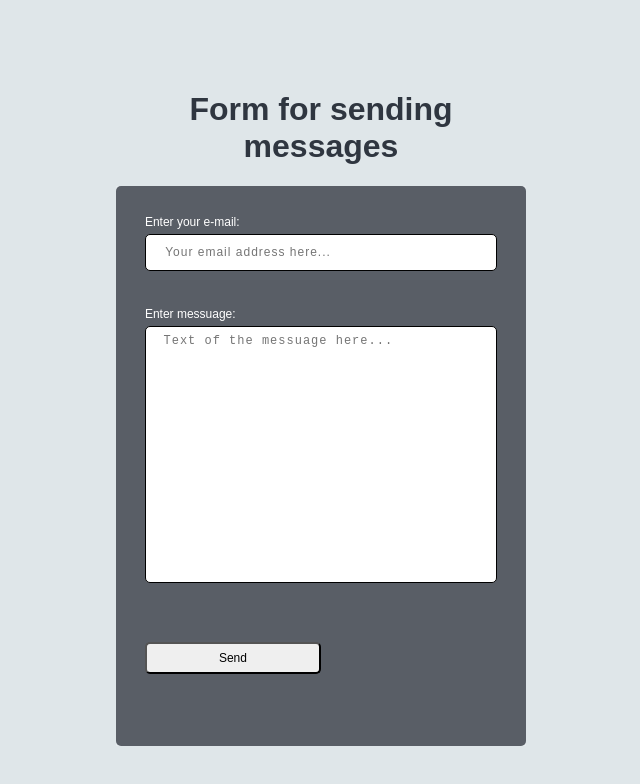
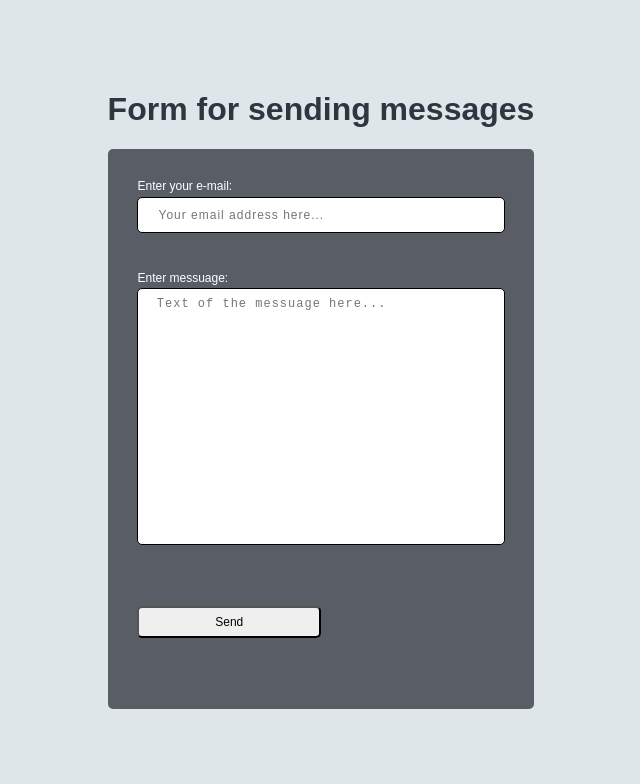
Before and after one commit to IlIAntonIlI/web-development, a Next.js app in the folder 2lab/my-app/: page / in a window 1280 px wide. Shown: the top 784 px of the page, without its empty margins (319-959 px from the left). Built offline with nearby package versions, Linux system fonts and the light colour scheme.

Commit message:
Deleted useless states, fixed vx

```diff
--- a/2lab/my-app/components/alert/alert.js
+++ b/2lab/my-app/components/alert/alert.js
@@ -1,24 +1,18 @@
 import stylesAlert from "./alert.module.scss";
 import Head from "next/head";
 
-const classAlertContainer = "alert-container";
 export default function Alert({ visibility, text, color, close }) {
+  const nameOfClass = "alert-container";
   return (
     <div
       className={
         visibility
-          ? color == "green"
-            ? stylesAlert[classAlertContainer] +
-              " " +
-              stylesAlert["green-background"] +
-              " " +
-              stylesAlert.move
-            : stylesAlert[classAlertContainer] +
-              " " +
-              stylesAlert["red-background"] +
-              " " +
-              stylesAlert.move
-          : stylesAlert.hidden + " " + stylesAlert[classAlertContainer]
+          ? stylesAlert[nameOfClass] +
+            " " +
+            stylesAlert[color + "-bg"] +
+            " " +
+            stylesAlert.move
+          : stylesAlert.hidden + " " + stylesAlert[nameOfClass]
       }
     >
       <Head>
@@ -31,7 +25,9 @@ export default function Alert({ visibility, text, color, close }) {
       </Head>
       <div className={stylesAlert.text}>{text}</div>
       <div className={stylesAlert["close-button"]}>
-        <i className="fas fa-times" onClick={close}></i>
+        <div onClick={close}>
+          <i className="fas fa-times"></i>
+        </div>
       </div>
     </div>
   );
--- a/2lab/my-app/components/inputEmail/inputEmail.js
+++ b/2lab/my-app/components/inputEmail/inputEmail.js
@@ -3,34 +3,34 @@ import styles from "./inputEmail.module.scss";
 
 export default function InputEmail({ id, disabled, labelText }) {
   const [errorEmail, setErrorEmail] = useState("");
-  const [inputEmailBorderColor, setInputEmailBorderColor] = useState("");
+  // const [inputEmailBorderColor, setInputEmailBorderColor] = useState("");
   function checkValidation(event) {
     const email = event.target.value;
 
     if (email === "") {
       setErrorEmail("The field must be not empty!");
-      setInputEmailBorderColor("red");
       return;
     }
     if (validateEmail(email)) {
       setErrorEmail("");
-      setInputEmailBorderColor("");
       return;
     }
     setErrorEmail("The text you entered is not an email address!");
-    setInputEmailBorderColor("red");
   }
 
-  function validateEmail(email) {
   const re =
     /^(([^<>()[\]\\.,;:\s@\"]+(\.[^<>()[\]\\.,;:\s@\"]+)*)|(\".+\"))@((\[[0-9]{1,3}\.[0-9]{1,3}\.[0-9]{1,3}\.[0-9]{1,3}\])|(([a-zA-Z\-0-9]+\.)+[a-zA-Z]{2,}))$/;
+
+  function validateEmail(email) {
     return re.test(email);
   }
   return (
     <div className={styles["form-control"]}>
-      <label htmlFor={id}>{labelText}</label> <br />
+      <label>
+        {labelText}
+        <br />
         <input
-        className={inputEmailBorderColor == "red" ? styles["red-border"] : ""}
+          className={errorEmail !== "" ? styles["red-border"] : ""}
           type="email"
           id={id}
           maxLength="40"
@@ -39,6 +39,7 @@ export default function InputEmail({ id, disabled, labelText }) {
           disabled={disabled}
           required
         />
+      </label>
       <p className={styles.error}>{errorEmail}</p>
     </div>
   );
--- a/2lab/my-app/components/inputEmail/inputEmail.module.scss
+++ b/2lab/my-app/components/inputEmail/inputEmail.module.scss
@@ -12,12 +12,12 @@
 }
 
 .red-border {
-  border: solid 2.5px var(--border-color-light-red);
+  border: solid 1.5px var(--border-color-light-red);
   transition: 0.5s linear;
 }
 
 .red-border:focus {
   outline: none;
-  border: solid 2.5px var(--border-color-light-red);
+  border: solid 1.5px var(--border-color-light-red);
   transition: 0.5s linear;
 }
--- a/2lab/my-app/components/inputText/inputText.js
+++ b/2lab/my-app/components/inputText/inputText.js
@@ -3,28 +3,29 @@ import styles from "./inputText.module.scss";
 
 export default function InputText({ formId }) {
   const [errorText, setErrorText] = useState("");
-  const [inputTextBorderColor, setInputTextBorderColor] = useState("");
   function checkIsEmpty(event) {
     const text = event.target.value;
     if (text === "") {
       setErrorText("The field must be not empty!");
-      setInputTextBorderColor("red");
       return;
     }
     setErrorText("");
-    setInputTextBorderColor("");
   }
   return (
     <div className={styles["form-control-text"]}>
-      <label htmlFor="Messuage">Enter messuage:</label> <br />
+      <label>
+        Enter messuage:
+        <br />
         <textarea
-        className={inputTextBorderColor == "red" ? styles["red-border"] : ""}
+          className={errorText !== "" ? styles["red-border"] : ""}
           form={formId}
+          id="messuage"
           placeholder="Text of the messuage here..."
           onChange={checkIsEmpty}
-        id="messuage"
           required
         ></textarea>
+      </label>
+
       <p className={styles.error}>{errorText}</p>
     </div>
   );
--- a/2lab/my-app/components/inputText/inputText.module.scss
+++ b/2lab/my-app/components/inputText/inputText.module.scss
@@ -12,12 +12,12 @@
 }
 
 .red-border {
-  border: solid 2.5px var(--border-color-light-red);
+  border: solid 1.5px var(--border-color-light-red);
   transition: 0.5s linear;
 }
 
 .red-border:focus {
   outline: none;
-  border: solid 2.5px var(--border-color-light-red);
+  border: solid 1.5px var(--border-color-light-red);
   transition: 0.5s linear;
 }
--- a/2lab/my-app/package.json
+++ b/2lab/my-app/package.json
@@ -10,8 +10,8 @@
     "lint:style:fix": "stylelint \"**/*.scss\" --fix --ignore-path .gitignore",
     "lint": "eslint . --no-error-on-unmatched-pattern --ignore-path .gitignore ",
     "lint:fix": "eslint . --fix --ignore-path .gitignore",
-    "format": "prettier . --check --ignore-path .gitignore",
-    "format:fix": "prettier . --write --ignore-path .gitignore"
+    "format": "prettier . --check --ignore-path .prettierignore",
+    "format:fix": "prettier . --write --ignore-path .prettierignore"
   },
   "dependencies": {
     "lambda-rate-limiter": "^3.0.1",
--- a/2lab/my-app/pages/index.js
+++ b/2lab/my-app/pages/index.js
@@ -25,15 +25,10 @@ export default function Home() {
   }
 
   function checkInfo(event) {
-    //const fisrtEmail = event.target.elements.senderEmail.value;
     const secondEmail = event.target.elements.sendFor.value;
     const messuage = event.target.elements.messuage.value;
     setDisabledButoon(!"");
-    if (
-      //validateEmail(fisrtEmail) &&
-      validateEmail(secondEmail) &&
-      messuage !== ""
-    ) {
+    if (validateEmail(secondEmail) && messuage !== "") {
       setVisibility(true);
       const bodyToSend = {
         where: secondEmail,
@@ -51,6 +46,7 @@ export default function Home() {
           return resp.json();
         })
         .then((data) => {
+          setVisibility(false);
           setVisibilityAlert(true);
           setTextAlert(data.meta.data.messuage);
           setColorAlert(data.meta.data.color);
@@ -60,6 +56,7 @@ export default function Home() {
           setColorAlert("red");
         });
     } else {
+      setVisibility(false);
       setVisibilityAlert(true);
       setTextAlert("Enter correct information and fill all fields of form!");
       setColorAlert("red");
@@ -70,7 +67,6 @@ export default function Home() {
     if (visibilityOfAlert) {
       setVisibilityAlert(false);
       setDisabledButoon("");
-      setVisibility(false);
     }
   };
 
@@ -92,11 +88,6 @@ export default function Home() {
         <section className={styles["form-container"]}>
           <div className={styles["form-mail"]}>
             <form id="emailForm" onSubmit={prevent}>
-              {/* <InputEmail
-                id="senderEmail"
-                labelText="Enter your email:"
-                disabled=""
-              /> */}
               <InputEmail
                 id="sendFor"
                 labelText="Enter your e-mail:"
--- a/2lab/my-app/styles/Home.module.scss
+++ b/2lab/my-app/styles/Home.module.scss
@@ -4,8 +4,8 @@
 }
 
 .container {
-  height: 80vh;
-  width: 32vw;
+  min-height: 80vh;
+  min-width: 32vw;
 }
 
 @media (min-height: 1000px) {
@@ -33,7 +33,7 @@
 @media (max-height: 999px) {
   .form-container {
     position: relative;
-    height: 70vh;
+    min-height: 70vh;
     width: 100%;
     background: var(--form-background-color-grey);
     border-radius: 5px;
--- a/2lab/my-app/styles/globals.scss
+++ b/2lab/my-app/styles/globals.scss
@@ -37,48 +37,38 @@ p {
   margin: 0;
 }
 
-@media (max-height: 999px) {
-  form {
-    height: 100%;
-    color: var(--color-white);
+form {
+  height: 100%;
+  color: var(--color-white);
+
+  @media (max-height: 999px) {
     font-size: var(--font-size-short-phone);
   }
 
-  h1 {
-    width: 100%;
-    font-size: 2em;
-    color: var(--font-color-grey);
-    text-align: center;
+  @media (max-width: 799px) {
+    font-size: var(--font-size-narrow-phone);
+  }
+
+  @media (max-width: 200px), (max-height: 400px) {
+    font-size:
+      calc(
+        var(--font-size-short-phone) * 0.4 + var(--font-size-narrow-phone) * 0.4
+      );
+  }
+
+  @media (min-height: 1000px) and (min-width: 800px) {
+    font-size: var(--font-size-desktop);
   }
 }
 
-@media (max-width: 799px) {
-  form {
-    height: 100%;
-    color: var(--color-white);
-    font-size: var(--font-size-narrow-phone);
-  }
+h1 {
+  width: 100%;
+  color: var(--font-color-grey);
+  text-align: center;
+  font-size: 2em;
 
-  h1 {
-    width: 100%;
+  @media (max-width: 799px) {
     font-size: calc(var(--font-size-narrow-phone) * 2);
-    color: var(--font-color-grey);
-    text-align: center;
-  }
-}
-
-@media (min-height: 1000px) and (min-width: 800px) {
-  form {
-    height: 100%;
-    color: var(--color-white);
-    font-size: var(--font-size-desktop);
-  }
-
-  h1 {
-    width: 100%;
-    font-size: 2em;
-    color: var(--font-color-grey);
-    text-align: center;
   }
 }
 
@@ -90,13 +80,13 @@ input {
   letter-spacing: 1px;
   border: solid 1.5px var(--color-black);
   border-radius: 5px;
-  margin-top: 5px;
+  margin-top: 1%;
   transition: 1.5s linear;
 }
 
 input:focus {
   outline: none;
-  border: solid 2.5px var(--border-color-light-green);
+  border: solid 1.5px var(--border-color-light-green);
   transition: 0.5s linear;
 }
 
@@ -110,14 +100,14 @@ textarea {
   border: solid 1.5px var(--color-black);
   border-radius: 5px;
   padding: 2% 2% 5% 5%;
+  margin-top: 1%;
   resize: none;
-  margin-top: 5px;
   transition: 0.5s linear;
 }
 
 textarea:focus {
   outline: none;
-  border: solid 2.5px var(--border-color-light-green);
+  border: solid 1.5px var(--border-color-light-green);
   transition: 0.5s linear;
 }
 
```
Also changed, not shown: 2lab/my-app/components/alert/alert.module.scss (+58 -76 lines), 1 other file (tests, documents, lock files or other folders). Lines whose indentation alone changed are shown as unchanged.
